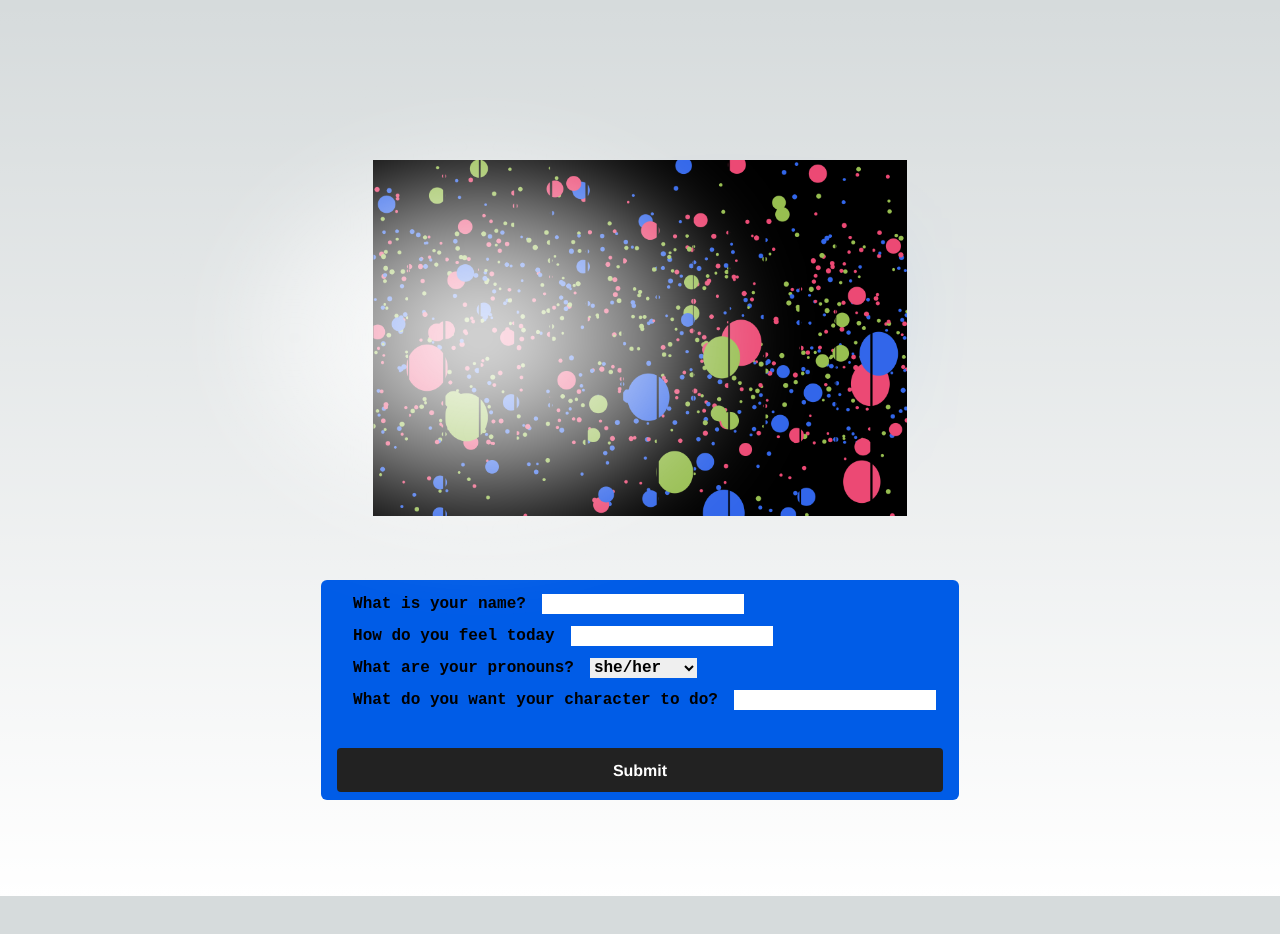
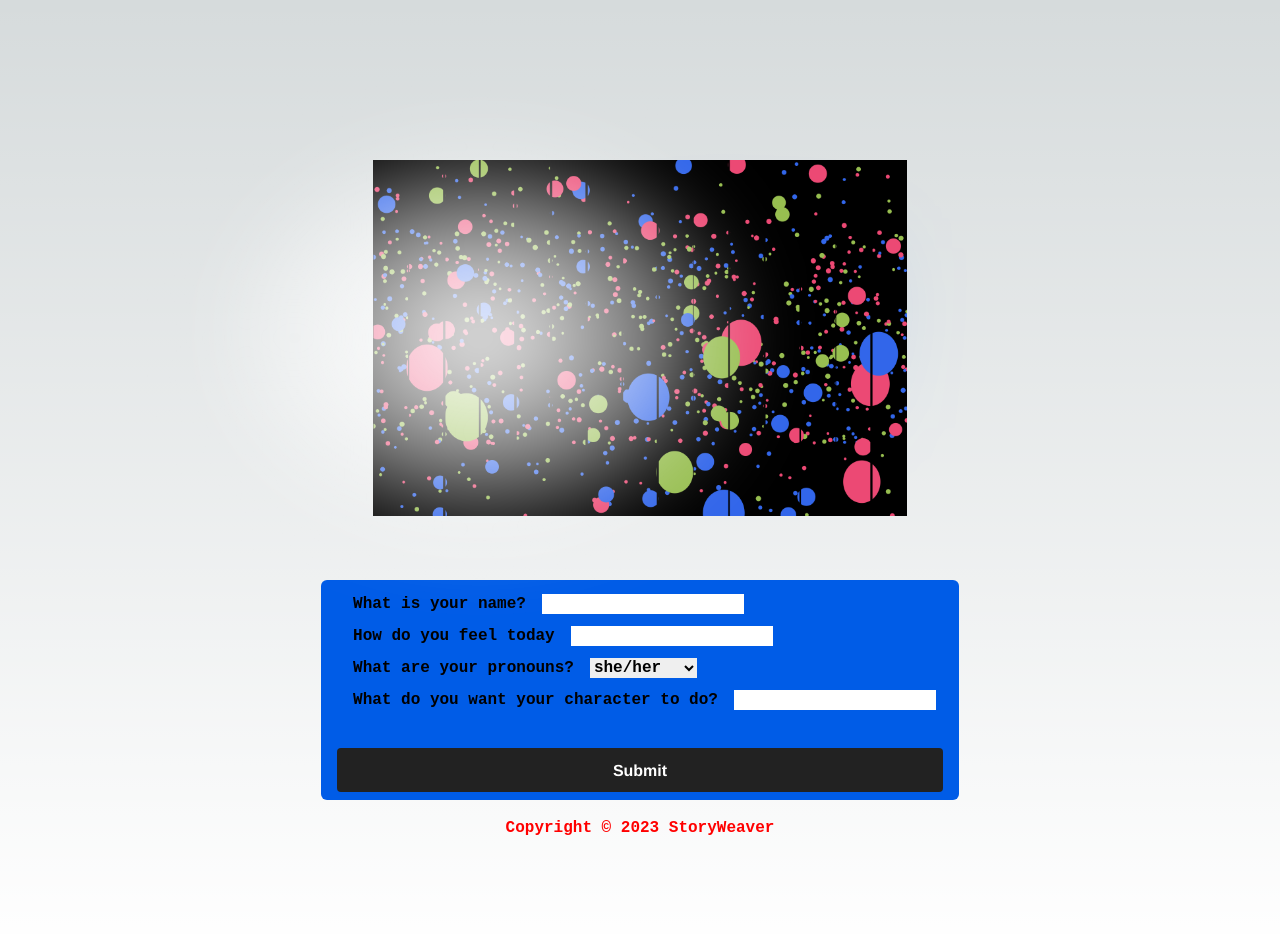
Before and after one commit to sinancang/StoryWeaver.ai, a Next.js app in the folder my-app/: page / in a window 1280 px wide. Shown: the top 934 px of the page. Before the commit the page ends 896 px from the top, so only its background shows below. Built offline with nearby package versions, Linux system fonts and the light colour scheme; a web font is replaced by a local one.

Commit message:
footer/header

```diff
--- a/my-app/src/pages/index.js
+++ b/my-app/src/pages/index.js
@@ -15,6 +15,19 @@
   return (
     <>
       <Head>
+
+        <header className="bg-white bg-opacity-75 w-full flex justify-between items-center p-4">
+          <div>
+            <a href="/">
+              <img src="davidholcer.png" alt="Logo" className="px-5 w-2/12" />
+            </a>
+          </div>
+          <nav className="text-right">
+            <a href="/about" className="text-black hover:text-gray-600 mr-4">About</a>
+            {/* Additional links to other pages */}
+          </nav>
+        </header>
+
         <title>Soniar</title>
         <meta name="description" content="Soniar" />
         <meta name="viewport" content="width=device-width, initial-scale=1" />
@@ -55,7 +68,19 @@
             <button class="button-31" role="button">Submit</button>
           </form>
         </div>
+
+
+        < footer className="bg-transparent text-center py-4" >
+          <div className="container">
+            <p className="text-s">Copyright © 2023 StoryWeaver</p>
+          </div>
+        </footer >
+
+
       </main>
     </>
   )
+
+
+
 }
```
